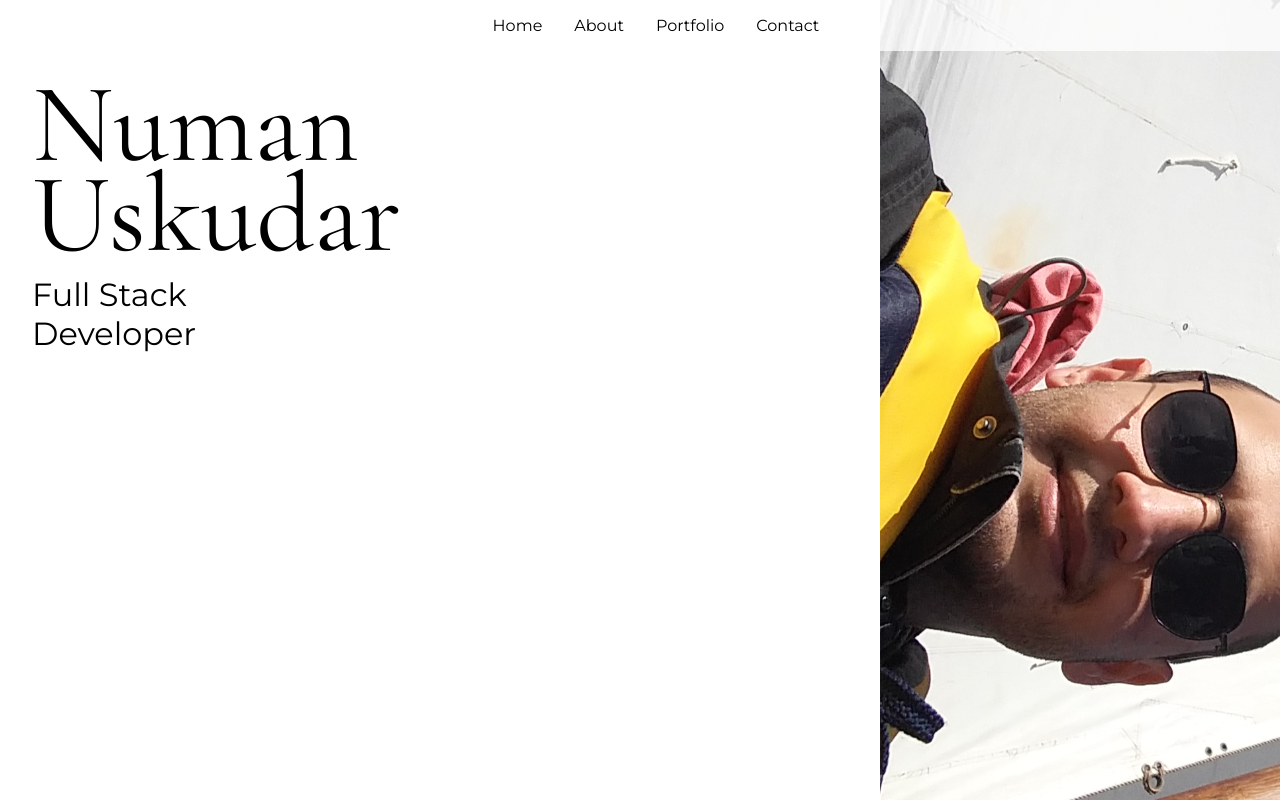
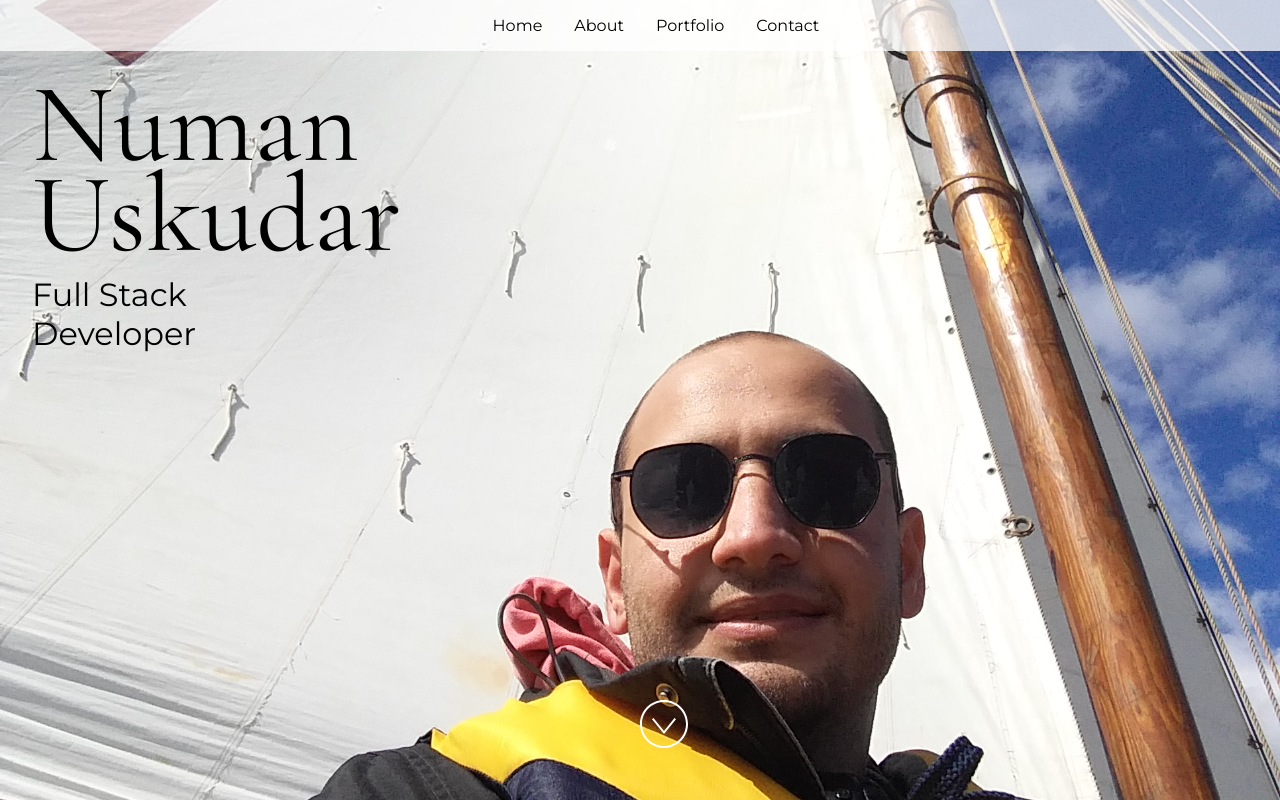
Before and after one commit to nuskudar94/portfolioCodespace, a React (Vite) app: page / in a window 1280 px wide. Built offline with nearby package versions, Linux system fonts and the light colour scheme.

Commit message:
Pic fix2

```diff
--- a/src/Components/Home.jsx
+++ b/src/Components/Home.jsx
@@ -27,7 +27,7 @@ const imageAltText = "my picture";
 const Home = ({ name, title }) => {
   return (
     <section id="home" className="min-height">
-      <img className="background" src={image} alt="" style={{ transform: "rotate(90deg)" }} />
+      <img className="background" src={image} alt="" />
       <div style={{ position: "absolute", top: "5rem", left: "2rem", width: "17rem" }}>
         <h1>{name}</h1>
         <h2>{title}</h2>
```
